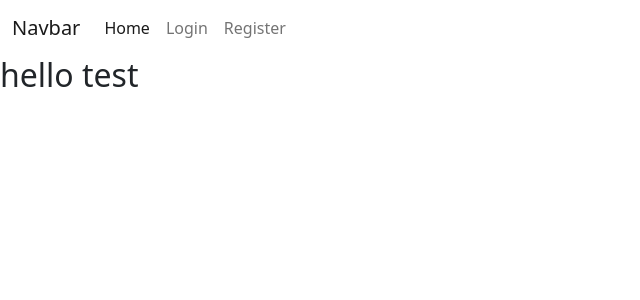
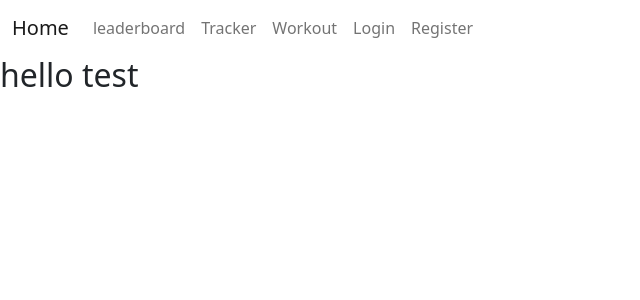
Before and after one commit to amberyeoe/hacknroll2026, a Flask app: page / in a window 1280 px wide. Shown: the top 300 px of the page, without its empty margins (0-640 px from the left). Run offline with Flask 3, Linux system fonts and the light colour scheme.

Commit message:
home page

```diff
--- a/templates/base.html
+++ b/templates/base.html
@@ -6,7 +6,7 @@
   <meta name="viewport" content="width=device-width, initial-scale=1">
   <meta name="description" content="">
   <meta name="generator" content="Hugo 0.84.0">
-  <title>{% block title %}base{% endblock %}</title>
+  <title>{% block title %}{% endblock %}</title>
   {% block head %}
     <link href="https://cdn.jsdelivr.net/npm/bootstrap@5.2.3/dist/css/bootstrap.min.css" rel="stylesheet" integrity="sha384-rbsA2VBKQhggwzxH7pPCaAqO46MgnOM80zW1RWuH61DGLwZJEdK2Kadq2F9CUG65" crossorigin="anonymous">
     <script src="https://cdn.jsdelivr.net/npm/bootstrap@5.2.3/dist/js/bootstrap.bundle.min.js" integrity="sha384-kenU1KFdBIe4zVF0s0G1M5b4hcpxyD9F7jL+jjXkk+Q2h455rYXK/7HAuoJl+0I4" crossorigin="anonymous"></script>
@@ -23,13 +23,15 @@
       <nav>
         <nav class="navbar navbar-expand-lg bg-body-tertiary">
       <div class="container-fluid">
-        <a class="navbar-brand" href="">Navbar</a>
+        <a class="navbar-brand" href="{{ url_for('home') }}">Home</a>
         <button class="navbar-toggler" type="button" data-bs-toggle="collapse" data-bs-target="#navbarNavAltMarkup" aria-controls="navbarNavAltMarkup" aria-expanded="false" aria-label="Toggle navigation">
           <span class="navbar-toggler-icon"></span>
         </button>
         <div class="collapse navbar-collapse" id="navbarNavAltMarkup">
           <div class="navbar-nav">
-            <a class="nav-link active" aria-current="page" href="{{ url_for('home') }}">Home</a>
+            <a class="nav-link" href="{{ url_for('leaderboard') }}">leaderboard</a>
+            <a class="nav-link" href="{{ url_for('tracker') }}">Tracker</a>
+            <a class="nav-link" href="{{ url_for('workout') }}">Workout</a>
             <a class="nav-link" href="{{ url_for('login') }}">Login</a>
             <a class="nav-link" href="{{ url_for('register') }}">Register</a>
 
--- a/templates/tracker.html
+++ b/templates/tracker.html
@@ -11,6 +11,4 @@ tracker
     <h1>welcome to tracker</h1>
     <a href= "{{ url_for('base') }}">back to base</a>
 
-
-
 {% endblock %}
```
